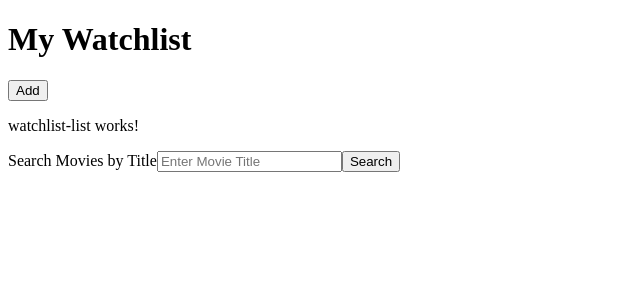
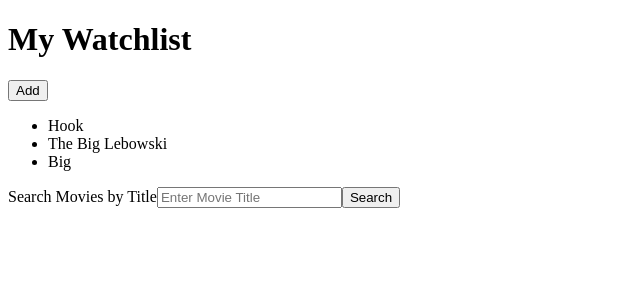
Before and after one commit to Tbeck202/watchlist, an Angular app: page / in a window 1280 px wide. Shown: the top 300 px of the page, without its empty margins (0-640 px from the left). Built offline with nearby package versions, Linux system fonts and the light colour scheme; data requests are answered from the project's data file.

Commit message:
Add json-server and watchlist service

```diff
--- /dev/null
+++ b/db.json
@@ -0,0 +1,24 @@
+{
+  "movies": [
+    {
+      "id": 1,
+      "title": "Hook",
+      "director": "Steven Spielberg",
+      "synopsis": "Peter Pan got old, yo!",
+      "releaseDate": "1995",
+      "watched": true
+    },
+    {
+      "title": "The Big Lebowski",
+      "releaseDate": "1998",
+      "watched": false,
+      "id": 2
+    },
+    {
+      "title": "Big",
+      "releaseDate": "1988",
+      "watched": false,
+      "id": 3
+    }
+  ]
+}
--- a/package.json
+++ b/package.json
@@ -6,7 +6,8 @@
     "start": "ng serve",
     "build": "ng build",
     "watch": "ng build --watch --configuration development",
-    "test": "ng test"
+    "test": "ng test",
+    "server": "json-server --watch db.json --port 5000"
   },
   "private": true,
   "dependencies": {
@@ -18,6 +19,7 @@
     "@angular/platform-browser": "~13.1.0",
     "@angular/platform-browser-dynamic": "~13.1.0",
     "@angular/router": "~13.1.0",
+    "json-server": "^0.17.0",
     "rxjs": "~7.4.0",
     "tslib": "^2.3.0",
     "zone.js": "~0.11.4"
--- a/src/app/components/search/search.component.html
+++ b/src/app/components/search/search.component.html
@@ -1,7 +1,7 @@
 <app-search-movie-input (onSearchMovies)="searchMovies($event)"></app-search-movie-input>
 
 <ul *ngIf="movies">
-    <li *ngFor="let movie of movies">{{ movie.Title }}, {{movie.Year}} <app-button (btnClick)="addMovie()"></app-button> </li>
+    <li *ngFor="let movie of movies">{{ movie.Title }}, {{movie.Year}} <app-button (btnClick)="addMovie(movie)"></app-button> </li>
 </ul>
 
 <!-- <app-search-movie-list
--- a/src/app/components/search/search.component.ts
+++ b/src/app/components/search/search.component.ts
@@ -1,6 +1,8 @@
 import { Component, OnInit, Input } from '@angular/core';
 import { MovieSearch } from 'src/app/MovieSearch';
+import { Movie } from 'src/app/Movie';
 import { MovieSearchService } from 'src/app/services/movie-search.service';
+import { WatchlistService } from 'src/app/services/watchlist.service';
 
 
 @Component({
@@ -10,16 +12,17 @@ import { MovieSearchService } from 'src/app/services/movie-search.service';
 })
 export class SearchComponent implements OnInit {
 
+  movieDb: Movie[] = []
   movies: MovieSearch[] = []
   title: string;
 
-  constructor(private movieSearchService: MovieSearchService) { }
+  constructor(private movieSearchService: MovieSearchService, private watchlistService: WatchlistService) { }
 
   ngOnInit(): void {
   }
 
   searchMovies(title: string) {
-    console.log(`Title: ${title}`);
+    // console.log(`Title: ${title}`);
     this.movies = []
     this.movieSearchService.searchMovies(title)
     .subscribe(
@@ -31,9 +34,23 @@ export class SearchComponent implements OnInit {
     )
   }
 
-  addMovie(){
-    console.log('Hi from search component');
+  addMovie(movie: MovieSearch){
+    // console.log('Hi from search component');
+    // console.log(movie);
+    const newMovie = {
+      title: movie.Title,
+      director: movie.Director,
+      releaseDate: movie.Year,
+      plot: movie.Plot,
+      synopsis: movie.Plot,
+      watched: false
+    }
+
+    // this.watchlistService.addMovie(newMovie).subscribe((movie) => (this.movieDb.push(newMovie)))
+    this.watchlistService.addMovie(newMovie).subscribe((movie) => console.log(movie));
 
   }
 
+
+
 }
--- a/src/app/components/watchlist-list/watchlist-list.component.html
+++ b/src/app/components/watchlist-list/watchlist-list.component.html
@@ -1 +1,3 @@
-<p>watchlist-list works!</p>
+<ul>
+    <li *ngFor="let movie of movies">{{movie.title}}</li>
+</ul>
--- a/src/app/components/watchlist-list/watchlist-list.component.ts
+++ b/src/app/components/watchlist-list/watchlist-list.component.ts
@@ -1,4 +1,8 @@
 import { Component, OnInit } from '@angular/core';
+import { Movie } from 'src/app/Movie';
+import { MovieSearch } from 'src/app/MovieSearch';
+
+import { WatchlistService } from 'src/app/services/watchlist.service';
 
 @Component({
   selector: 'app-watchlist-list',
@@ -7,14 +11,15 @@ import { Component, OnInit } from '@angular/core';
 })
 export class WatchlistListComponent implements OnInit {
 
-  constructor() { }
+  movies: Movie[] = []
+  movieSearch: MovieSearch[] = []
+
+  constructor(private watchlistService: WatchlistService) { }
 
   ngOnInit(): void {
+    this.watchlistService.getMovies().subscribe((movies) => (this.movies = movies));
   }
 
-  addMovie(){
-    console.log(`Hello from watchlist list component`);
 
-  }
 
 }
--- a/src/app/components/watchlist/watchlist.component.ts
+++ b/src/app/components/watchlist/watchlist.component.ts
@@ -12,9 +12,4 @@ export class WatchlistComponent implements OnInit {
   ngOnInit(): void {
   }
 
-  addMovie(){
-    console.log(`Hello from watchlist component`);
-
-  }
-
 }
--- /dev/null
+++ b/src/app/services/watchlist.service.ts
@@ -0,0 +1,29 @@
+import { Injectable } from '@angular/core';
+import { HttpClient, HttpHeaders } from '@angular/common/http'
+import { Observable } from 'rxjs';
+import { Movie } from '../Movie';
+
+const httpOptions =  {
+  // HttpHeaders is a module that we imported
+  headers: new HttpHeaders({
+    'content-type': 'application/json'
+  })
+}
+
+@Injectable({
+  providedIn: 'root'
+})
+export class WatchlistService {
+
+  private dbUrl = 'http://localhost:5000/movies'
+
+  constructor(private http: HttpClient) { }
+
+  getMovies(): Observable<Movie[]> {
+    return this.http.get<Movie[]>(this.dbUrl)
+  }
+
+  addMovie(movie: Movie): Observable<Movie[]> {
+    return this.http.post<Movie[]>(this.dbUrl, movie, httpOptions)
+  }
+}
```
Also changed, not shown: 2 other files (tests, documents, lock files or other folders).
